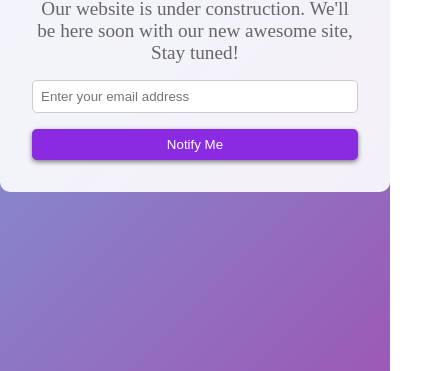
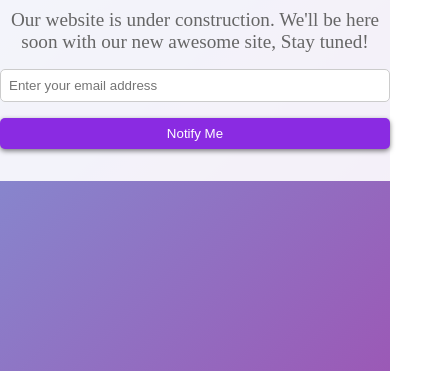
Before and after one commit to sagar-1m/CHAI_WEB_DEV, a plain HTML site: page CSS/06_Coming Soon Landing Page/Coming-soon-landing.html in a window 390 px wide. Shown: the part 473-844 px from the top of the page, 422 px wide, since content can reach past the window. Drawn offline with Linux system fonts and the light colour scheme.

Commit message:
Change in coming soon page

```diff
--- a/CSS/06_Coming Soon Landing Page/style.css
+++ b/CSS/06_Coming Soon Landing Page/style.css
@@ -81,3 +81,15 @@ button[type="submit"] {
 button[type="submit"]:hover {
   background-color: #6a1b9a;
 }
+
+@media (max-width: 768px) {
+  .content {
+    width: 90%;
+  }
+}
+
+@media (max-width: 480px) {
+  .content {
+    width: 100%;
+  }
+}
```
